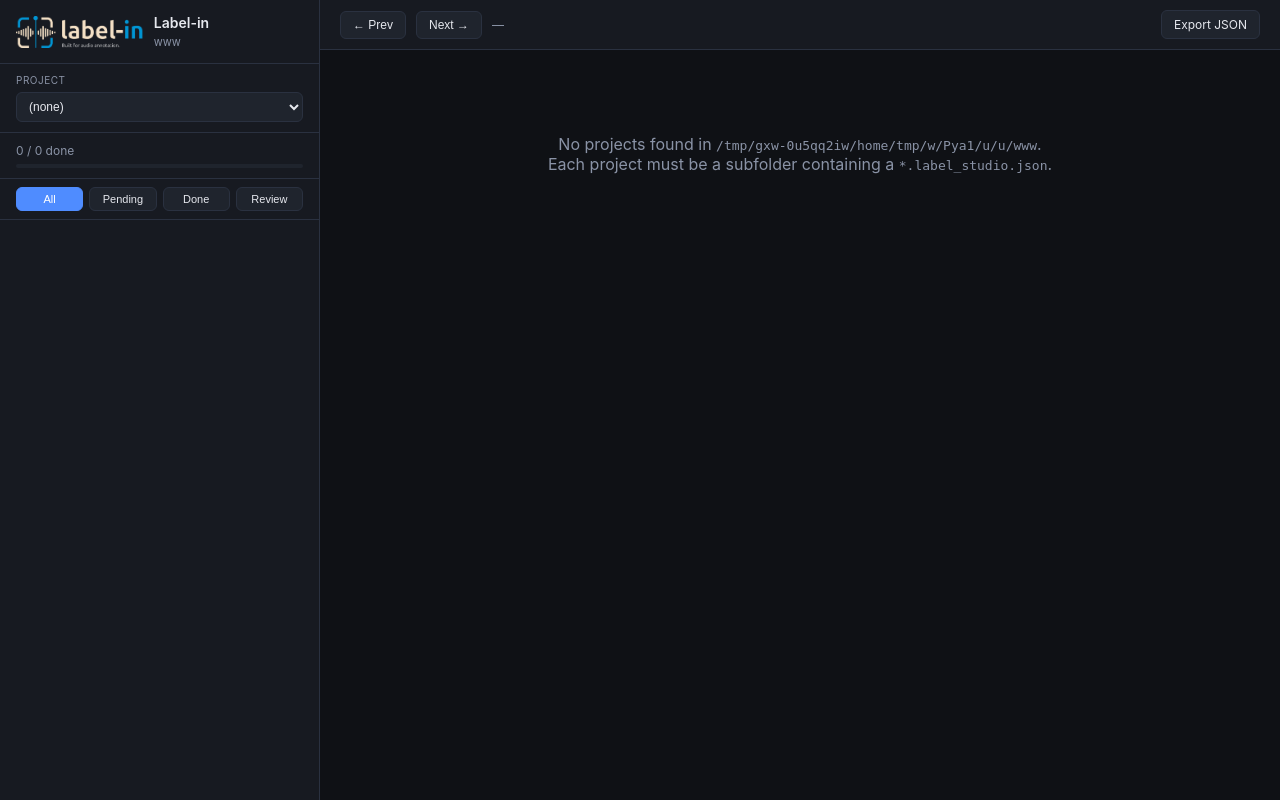
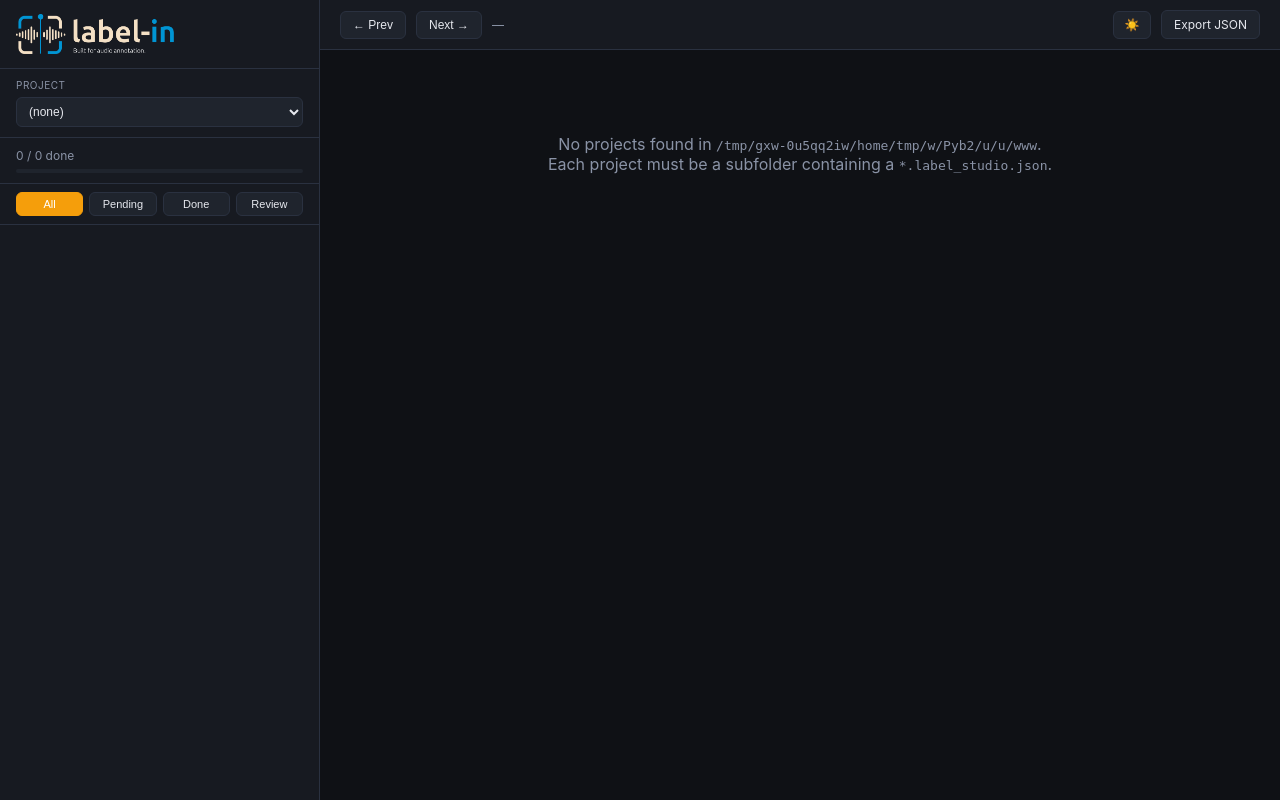
Before and after one commit to nyvoahary/label-in, a Flask app: page / in a window 1280 px wide. Run offline with Flask 3, Linux system fonts and the light colour scheme; data that the repository does not hold is empty.

Commit message:
Implement theme toggle functionality and update styles for improved UI

```diff
--- a/templates/index.html
+++ b/templates/index.html
@@ -11,13 +11,26 @@
     --border: #2a3140;
     --text: #e6e8ee;
     --muted: #8a93a6;
-    --accent: #4f8cff;
+    --accent: #f59e0b;
+    --done: #22c55e;
+    --pending: #eab308;
+  }
+  .light-theme {
+    --bg: #f7f8fb;
+    --panel: #ffffff;
+    --panel-2: #f3f6fb;
+    --border: #d9e2ec;
+    --text: #111827;
+    --muted: #6b7280;
+    --accent: #f59e0b;
     --done: #22c55e;
     --pending: #eab308;
   }
   * { box-sizing: border-box; }
   html, body { margin: 0; height: 100%; background: var(--bg); color: var(--text);
     font-family: -apple-system, BlinkMacSystemFont, "Segoe UI", system-ui, sans-serif; }
+  .logo { filter: invert(1); transition: filter .2s ease; }
+  .light-theme .logo { filter: none; }
   .app { display: grid; grid-template-columns: 320px 1fr; height: 100vh; }
   .sidebar { background: var(--panel); border-right: 1px solid var(--border);
     display: flex; flex-direction: column; min-height: 0; }
@@ -55,6 +68,13 @@
   .toolbar .spacer { flex: 1; }
   .toolbar button, .toolbar a.btn { background: var(--panel-2); color: var(--text); border: 1px solid var(--border);
     border-radius: 6px; padding: 6px 12px; font-size: 12px; cursor: pointer; text-decoration: none; }
+  .toolbar .theme-btn { display: inline-flex; align-items: center; justify-content: center; width: 38px; padding: 6px; transition: transform .15s ease, background .15s ease, border-color .15s ease, color .15s ease; overflow: hidden; }
+  .toolbar .theme-btn:hover { transform: scale(1.05); border-color: var(--accent); background: rgba(255, 255, 255, 0.08); }
+  .toolbar .theme-btn:active { transform: scale(0.98); background: rgba(255, 255, 255, 0.14); }
+  .light-theme .toolbar .theme-btn:hover { background: rgba(0, 0, 0, 0.05); }
+  .light-theme .toolbar .theme-btn:active { background: rgba(0, 0, 0, 0.1); }
+  .toolbar .theme-btn.animating { animation: icon-slide 240ms ease; }
+  @keyframes icon-slide { 0% { opacity: 0; transform: translateY(12px); } 100% { opacity: 1; transform: translateY(0); } }
   .toolbar button.primary { background: var(--accent); border-color: var(--accent); color: white; }
   .toolbar button:hover { border-color: var(--accent); }
   .toolbar .meta { font-size: 12px; color: var(--muted); }
@@ -118,11 +138,7 @@
   <aside class="sidebar">
     <header>
       <div style="display: flex; align-items: center;">
-        <img src="/static/logo.png" alt="Logo" style="height: 32px; margin-right: 10px; filter: invert(1);">
-        <div>
-          <h1>Label-in</h1>
-          <div class="sub">{{ root }}</div>
-        </div>
+        <img src="/static/logo.png" alt="Logo" class="logo" style="height: 40px; margin-right: 10px;">
       </div>
     </header>
     <div class="project-picker">
@@ -148,6 +164,7 @@
       <button id="nextBtn">Next →</button>
       <span class="meta" id="metaIdx">—</span>
       <div class="spacer"></div>
+      <button id="themeBtn" class="theme-btn" title="Toggle theme">🌙</button>
       <a class="btn" id="exportLink" href="#" target="_blank">Export JSON</a>
     </div>
     <div class="content" id="content">
@@ -668,6 +685,28 @@ document.addEventListener("keydown", (e) => {
   }
 });
 
+function setTheme(theme) {
+  const isLight = theme === "light";
+  document.documentElement.classList.toggle("light-theme", isLight);
+  const themeBtn = document.getElementById("themeBtn");
+  if (themeBtn) themeBtn.textContent = isLight ? "🌙" : "☀️";
+  localStorage.setItem("labelin.theme", theme);
+}
+
+function toggleTheme() {
+  const btn = document.getElementById("themeBtn");
+  if (btn) {
+    btn.classList.add("animating");
+    btn.addEventListener("animationend", () => btn.classList.remove("animating"), { once: true });
+  }
+  setTheme(document.documentElement.classList.contains("light-theme") ? "dark" : "light");
+}
+
+document.getElementById("themeBtn").onclick = toggleTheme;
+
+const savedTheme = localStorage.getItem("labelin.theme");
+setTheme(savedTheme === "light" ? "light" : "dark");
+
 fetchProjects();
 </script>
 </body>
```
